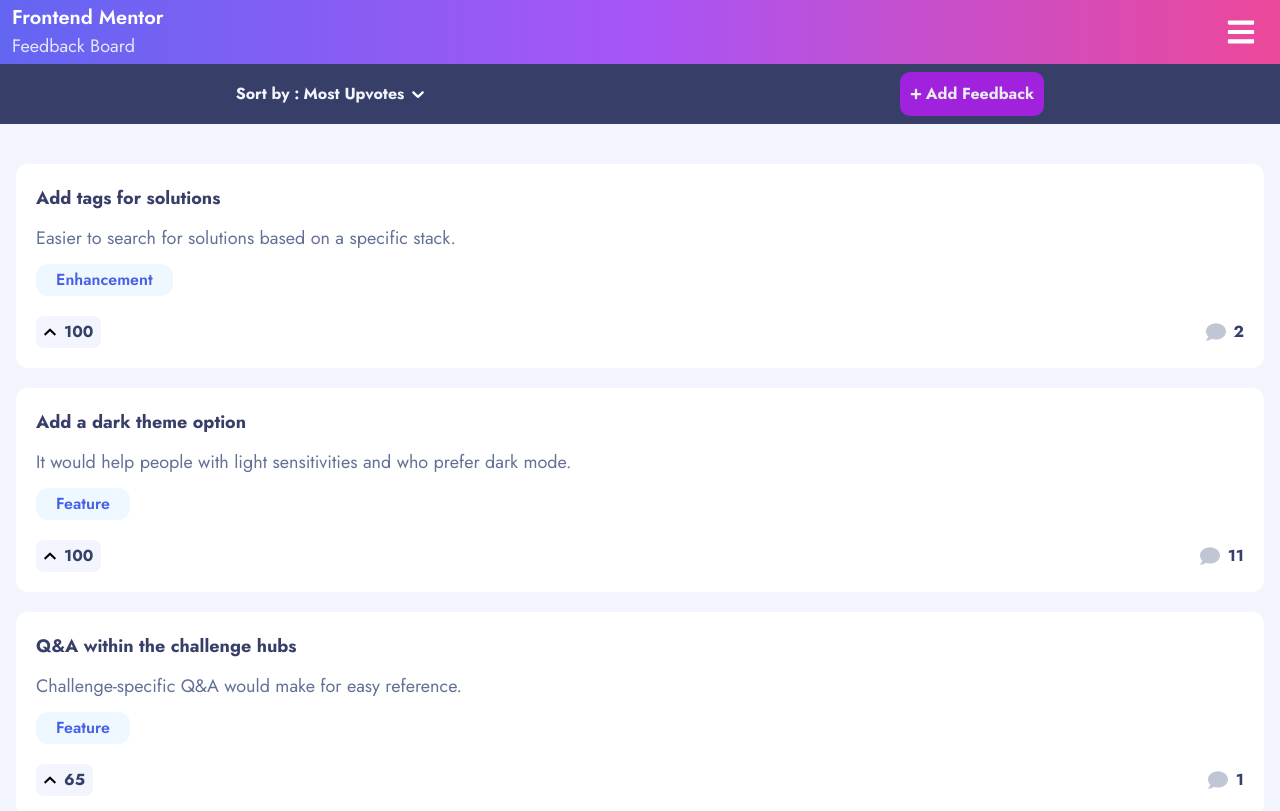
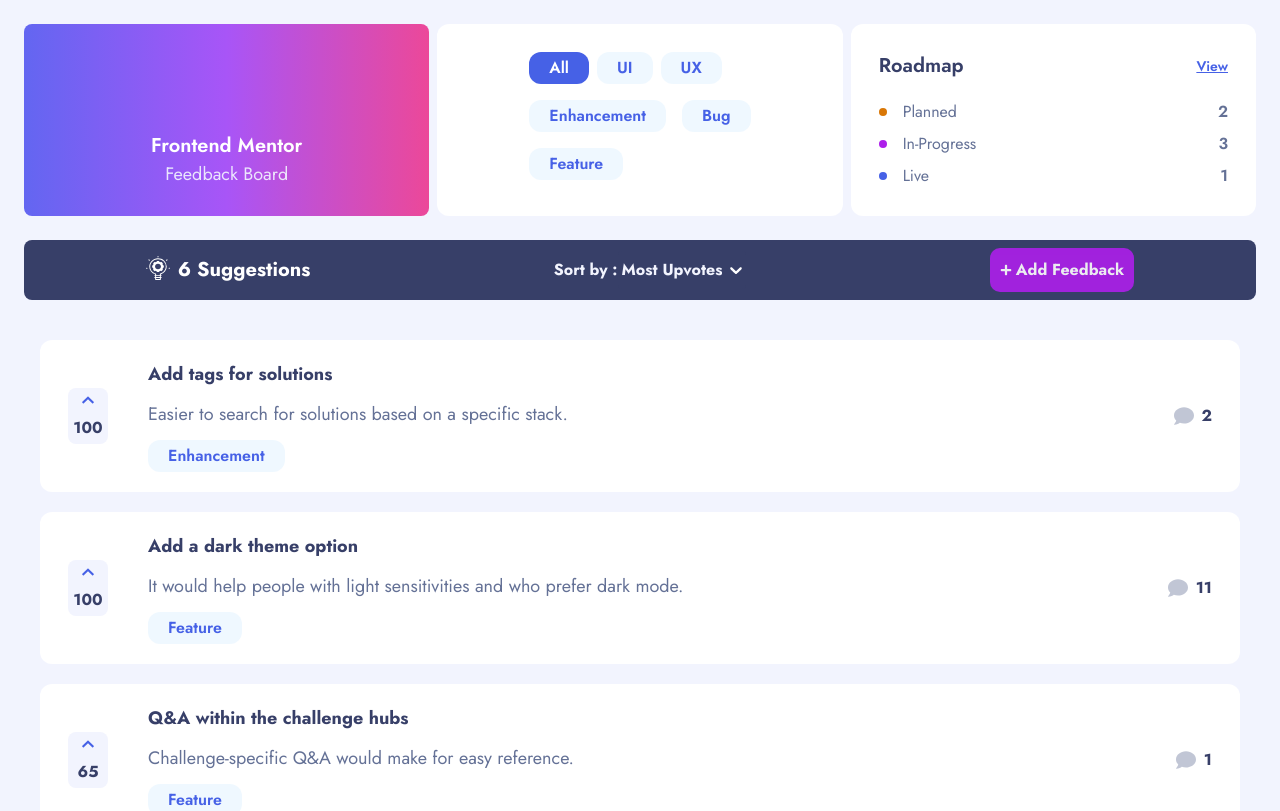
Before and after one commit to Abdul-Raziq1/ProductFeedBack, a React (Vite) app: page / in a window 1280 px wide. Shown: the top 811 px of the page. Built offline with nearby package versions, Linux system fonts and the light colour scheme.

Commit message:
Done the tablet view for the landing screen

```diff
--- /dev/null
+++ b/src/components/FilterOptions.jsx
@@ -0,0 +1,56 @@
+/* eslint-disable react/prop-types */
+import Category from "./Category";
+import PropTypes from "prop-types";
+
+const FilterOptions = ({ setFilterBy, selected }) => {
+  const categoryHandler = (category) => {
+    setFilterBy(category);
+  };
+  return (
+    <div className="flex flex-col bg-white rounded-xl">
+      <div className="flex flex-col tablet:max-w-sm tablet:mx-auto tablet:px-2 tablet:pb-4 p-7 pb-10 gap-4">
+        <div className="flex gap-4 tablet:gap-2">
+          <Category
+            selected={selected}
+            onClick={categoryHandler}
+            category={"All"}
+          />
+          <Category
+            selected={selected}
+            onClick={categoryHandler}
+            category={"UI"}
+          />
+          <Category
+            selected={selected}
+            onClick={categoryHandler}
+            category={"UX"}
+          />
+        </div>
+        <div className="flex gap-4">
+          <Category
+            selected={selected}
+            onClick={categoryHandler}
+            category={"Enhancement"}
+          />
+          <Category
+            selected={selected}
+            onClick={categoryHandler}
+            category={"Bug"}
+          />
+        </div>
+        <Category
+          selected={selected}
+          onClick={categoryHandler}
+          category={"Feature"}
+        />
+      </div>
+    </div>
+  );
+};
+
+PropTypes.propTypes = {
+  setFilterBy: PropTypes.func,
+  selected: PropTypes.bool,
+};
+
+export default FilterOptions;
--- /dev/null
+++ b/src/components/RoadmapStats.jsx
@@ -0,0 +1,29 @@
+/* eslint-disable react/prop-types */
+import { Link } from "react-router-dom";
+import UpdateStatus from "./UpdateStatus";
+
+const RoadmapStats = ({ updateStatus }) => {
+  return (
+    <div className="flex flex-col gap-5 bg-white rounded-xl p-7">
+      <div className="flex justify-between items-center ">
+        <h2 className="text-xl font-semibold text-blueBlackTheme">Roadmap</h2>
+        <Link
+          to={"/roadmap"}
+          className="text-sm tablet:text-blueTheme text-darkGrayTheme text-opacity-30 font-semibold underline"
+        >
+          View
+        </Link>
+      </div>
+      <div className="flex flex-col gap-2">
+        <UpdateStatus text={"Planned"} number={updateStatus.planned?.length} />
+        <UpdateStatus
+          text={"In-Progress"}
+          number={updateStatus.inProgress?.length}
+        />
+        <UpdateStatus text={"Live"} number={updateStatus.live?.length} />
+      </div>
+    </div>
+  );
+};
+
+export default RoadmapStats;
--- a/src/components/SideBar.jsx
+++ b/src/components/SideBar.jsx
@@ -1,79 +1,24 @@
 import { useContext, forwardRef } from "react";
-import Category from "./Category";
 import PropTypes from "prop-types";
 import { FeedbackContext } from "../context/FeedbackContext";
-import UpdateStatus from "./UpdateStatus";
-import { Link } from "react-router-dom";
+import FilterOptions from "./FilterOptions";
+import RoadmapStats from "./RoadmapStats";
 
 // eslint-disable-next-line react/display-name
 const SideBar = forwardRef(({ showSideBar }, ref) => {
   const { setFilterBy, selected, updateStatus } = useContext(FeedbackContext);
-  const categoryHandler = (category) => {
-    setFilterBy(category);
-  };
   return (
-    <div ref={ref}
-      className={`absolute top-0 right-0 h-full z-10 p-4 bg-grayTheme flex flex-col gap-6 ${
+    <div
+      ref={ref}
+      className={`tablet:hidden absolute top-0 right-0 h-full z-10 p-4 bg-grayTheme flex flex-col gap-6 ${
         showSideBar ? "translate-x-0" : "translate-x-full"
       } ease-in-out duration-300`}
     >
-      <div className="flex flex-col bg-white rounded-xl">
-        <div className="flex flex-col p-7 pb-10 gap-4">
-          <div className="flex gap-4">
-            <Category
-              selected={selected}
-              onClick={categoryHandler}
-              category={"All"}
-            />
-            <Category
-              selected={selected}
-              onClick={categoryHandler}
-              category={"UI"}
-            />
-            <Category
-              selected={selected}
-              onClick={categoryHandler}
-              category={"UX"}
-            />
-          </div>
-          <div className="flex gap-4">
-            <Category
-              selected={selected}
-              onClick={categoryHandler}
-              category={"Enhancement"}
-            />
-            <Category
-              selected={selected}
-              onClick={categoryHandler}
-              category={"Bug"}
-            />
-          </div>
-          <Category
-            selected={selected}
-            onClick={categoryHandler}
-            category={"Feature"}
-          />
-        </div>
-      </div>
-      <div className="flex flex-col gap-5 bg-white rounded-xl p-7">
-        <div className="flex justify-between items-center ">
-          <h2 className="text-xl font-semibold text-blueBlackTheme">Roadmap</h2>
-          <Link
-            to={"/roadmap"}
-            className="text-sm text-darkGrayTheme text-opacity-30 font-semibold underline"
-          >
-            View
-          </Link>
-        </div>
-        <div className="flex flex-col gap-2">
-          <UpdateStatus text={"Planned"} number={updateStatus.planned?.length}/>
-          <UpdateStatus text={"In-Progress"} number={updateStatus.inProgress?.length}/>
-          <UpdateStatus text={"Live"} number={updateStatus.live?.length}/>
-        </div>
-      </div>
+      <FilterOptions selected={selected} setFilterBy={setFilterBy} />
+      <RoadmapStats updateStatus={updateStatus} />
     </div>
-  )
-})
+  );
+});
 
 SideBar.propTypes = {
   showSideBar: PropTypes.bool,
--- a/src/components/Suggestion.jsx
+++ b/src/components/Suggestion.jsx
@@ -4,7 +4,12 @@
 import { FaComment } from "react-icons/fa";
 import { useNavigate } from "react-router-dom";
 import UpdateStatus from "./UpdateStatus";
-const Suggestion = ({ suggestion, isPresentational = false, screen="homepage", color }) => {
+const Suggestion = ({
+  suggestion,
+  isPresentational = false,
+  screen = "homepage",
+  color,
+}) => {
   const navigate = useNavigate();
   const viewCommentHandler = () => {
     if (isPresentational === true) {
@@ -22,27 +27,38 @@
     <div
       onClick={viewCommentHandler}
       style={isNotSuggestion ? style : {}}
-      className="select-none rounded-xl flex flex-col gap-5 p-5 bg-white mb-5"
+      className="select-none rounded-xl flex flex-col tablet:flex-row tablet:items-center tablet:justify-between tablet:px-7 gap-5 p-5 bg-white mb-5"
     >
-      {
-        screen === "roadmap" &&
-      <UpdateStatus
-        text={suggestion.status}
-      />
-      }
+      {screen === "roadmap" && <UpdateStatus text={suggestion.status} />}
+      <div className="hidden tablet:flex items-center gap-10 w-4/5">
+        <Upvote upvotes={suggestion.upvotes} id={suggestion.id} />
+        <div className="flex flex-col gap-3">
+          <h2 className="text-blueBlackTheme font-bold text-lg">
+            {suggestion.title}
+          </h2>
+          <p className="text-lg text-darkGrayTheme">{suggestion.description}</p>
+          <div className="flex gap-3">
+            <Category category={suggestion.category} isPresentational />
+          </div>
+        </div>
+      </div>
 
-      <div className="flex flex-col gap-3">
+      <div className="tablet:hidden flex flex-col gap-3">
         <h2 className="text-blueBlackTheme font-bold text-lg">
           {suggestion.title}
         </h2>
-        <p className="text-lg text-darkGrayTheme">
-          {suggestion.description}
-        </p>
+        <p className="text-lg text-darkGrayTheme">{suggestion.description}</p>
         <div className="flex gap-3">
           <Category category={suggestion.category} isPresentational />
         </div>
       </div>
-      <div className="flex justify-between items-center">
+      <div className="hidden tablet:flex tablet:justify-end gap-2 items-center ">
+        <FaComment className="text-xl text-darkGrayTheme text-opacity-40" />
+        <span className="text-blueBlackTheme font-bold">
+          {suggestion.numOfComments}
+        </span>
+      </div>
+      <div className="tablet:hidden flex justify-between items-center">
         <Upvote upvotes={suggestion.upvotes} id={suggestion.id} />
         <div className="flex gap-2 items-center ">
           <FaComment className="text-xl text-darkGrayTheme text-opacity-40" />
--- a/src/components/Upvote.jsx
+++ b/src/components/Upvote.jsx
@@ -76,13 +76,15 @@
   return (
     <div
       onClick={upvoteHandler}
-      className={` flex justify-center gap-2 px-2 py-1 items-center ${
+      className={`flex tablet:flex-col justify-center tablet:w-10 gap-2 px-2 py-1 items-center ${
         numOfUpvotes.once
           ? "bg-blueTheme text-white"
           : "bg-grayTheme hover:bg-blueTheme hover:bg-opacity-25"
       } rounded-lg`}
     >
-      <FaChevronUp className="w-3 font-bold" />
+      <FaChevronUp className={`w-3 font-bold ${
+          numOfUpvotes.once ? "text-white" : "text-blueTheme"
+        }`} />
       <span
         className={`font-bold ${
           numOfUpvotes.once ? "text-white" : "text-blueBlackTheme"
--- a/src/screens/LandingScreen.jsx
+++ b/src/screens/LandingScreen.jsx
@@ -10,10 +10,14 @@
 import { ADD_FEEDBACK } from "../data/types";
 import LinkButton from "../components/LinkButtons";
 import Loading from "../components/Loading";
+import FilterOptions from "../components/FilterOptions";
+import RoadmapStats from "../components/RoadmapStats";
+import suggestionsIcon from "/assets/suggestions/icon-suggestions.svg"
 const LandingScreen = () => {
   const [showSideBar, setShowSideBar] = useState(false);
   const sideBarRef = useRef();
-  const { sortedState, loading } = useContext(FeedbackContext);
+  const { sortedState, loading, setFilterBy, selected, updateStatus } = useContext(FeedbackContext);
+
   const sideBarHandler = () => {
     setShowSideBar(!showSideBar);
   };
@@ -38,8 +42,18 @@
     );
   }
   return (
-    <div className="min-h-screen overflow-x-hidden select-none">
-      <header className=" flex pl-3 py-1 justify-between items-center bg-gradient-to-r from-indigo-500 via-purple-500 to-pink-500">
+    <div className="tablet:p-6 tablet:bg-grayTheme min-h-screen overflow-x-hidden select-none">
+      <div className="hidden tablet:grid grid-row-1 grid-cols-3 gap-2 mb-6">
+        <div className="flex flex-col rounded-lg pb-7 text-center justify-end bg-gradient-to-r from-indigo-500 via-purple-500 to-pink-500">
+          <h2 className="font-semibold text-xl text-white">Frontend Mentor</h2>
+          <h4 className=" text-lg text-grayTheme text-opacity-90">
+            Feedback Board
+          </h4>
+        </div>
+        <FilterOptions selected={selected} setFilterBy={setFilterBy} />
+        <RoadmapStats updateStatus={updateStatus}/>
+      </div>
+      <header className="tablet:hidden flex pl-3 py-1 justify-between items-center bg-gradient-to-r from-indigo-500 via-purple-500 to-pink-500">
         <div className="flex flex-col">
           <h2 className="font-semibold text-xl text-white">Frontend Mentor</h2>
           <h4 className=" text-lg text-grayTheme text-opacity-90">
@@ -56,7 +70,11 @@
       </header>
       <main className="min-h-screen relative bg-grayTheme">
         {<SideBar ref={sideBarRef} showSideBar={showSideBar} />}
-        <section className="flex justify-around bg-blueBlackTheme py-2">
+        <section className="flex items-center tablet:rounded-lg justify-around bg-blueBlackTheme py-2">
+          <div className="hidden tablet:flex gap-2">
+            <img src={suggestionsIcon} className="w-6 h-6" alt="suggestions-icon"/>
+            <h2 className="text-xl font-bold text-white">{sortedState.length} {sortedState.length === 1 ? "Suggestion" : "Suggestions"}</h2>
+          </div>
           <SortDropDown />
           <LinkButton icon={<FaPlus />} text={ADD_FEEDBACK} color={"#AD1FEA"} />
         </section>
--- a/tailwind.config.js
+++ b/tailwind.config.js
@@ -7,6 +7,16 @@
   theme: {
     fontFamily: {
       'jost': ['Jost', 'sans-serif']
+    },
+    screens: {
+      'tablet': '768px',
+      // => @media (min-width: 640px) { ... }
+
+      'laptop': '1024px',
+      // => @media (min-width: 1024px) { ... }
+
+      'desktop': '1280px',
+      // => @media (min-width: 1280px) { ... }
     },
     extend: {
       colors: {
```
